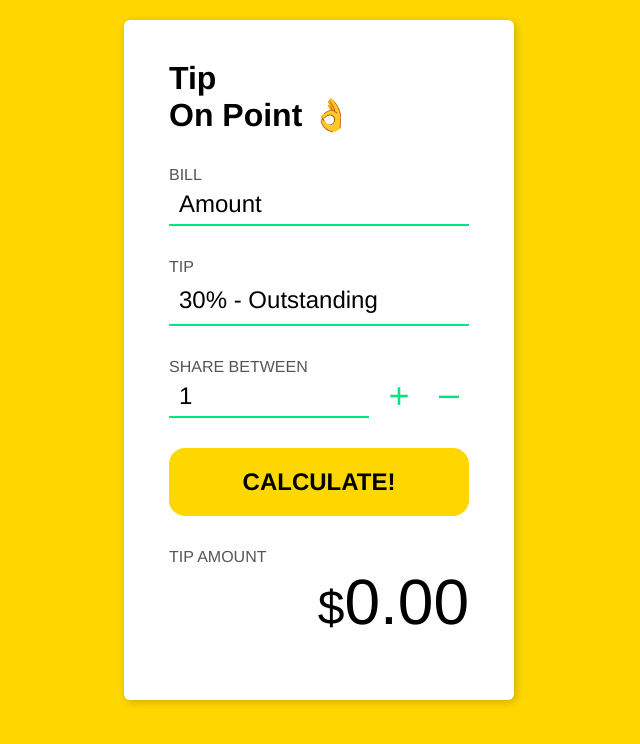
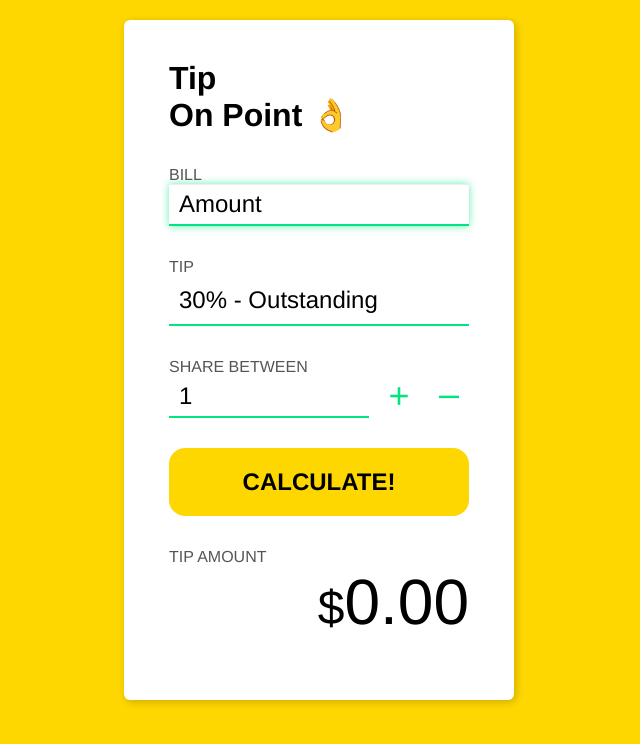
Before and after one commit to niiccolas/tiponpoint, a plain HTML site: page index.html in a window 1280 px wide. Shown: the whole page, without its empty margins (321-961 px from the left). Drawn offline with nearby package versions, Linux system fonts and the light colour scheme.

Commit message:
Add custom outline for accessibility

```diff
--- a/index.html
+++ b/index.html
@@ -17,10 +17,10 @@
       <p class="section-title">Bill</p>
       <label for="bill" class="screen-reader">Amount </label>
 
-      <input type="number" name="" id="bill" placeholder="Amount" tabindex="1" autocomplete="off" min="1" max="999999" autofocus>
+      <input type="number" class="customOutline" id="bill" placeholder="Amount" tabindex="1" autocomplete="off" min="1" max="999999" autofocus>
       <p class="section-title">Tip</p>
 
-      <select name="tip" id="tip" required tabindex="2">
+      <select name="tip" class="customOutline" id="tip" required tabindex="2">
         <option value="outstanding">30% - Outstanding</option>
         <option value="good">20% - Good</option>
         <option value="okay">15% - It was okay</option>
@@ -31,7 +31,7 @@
       <div class="plusminus-container">
         <div class="grid-container">
           <div class="grid-item-number">
-            <input type="number" id="sharing" value="1" min="1" max="9999" class="counter" tabindex="3">
+            <input type="number" id="sharing" value="1" min="1" max="9999" class="counter customOutline" tabindex="3">
           </div>
           <div class="operators" id="plus">+</div>
           <div class="operators adjustX" id="minus">–</div>
--- a/styles.css
+++ b/styles.css
@@ -84,7 +84,14 @@ input,select {
   border-bottom: 2px solid #00E482;
   font-size: 1.5rem;
   padding: 6px 10px;
-  outline: none;
+  transition: border-color ease-in-out .20s,box-shadow ease-in-out .20s;
+}
+.customOutline:focus {
+  border-color: rgb(0, 228, 130);
+  /* border-color: #00E482; */
+  outline: 0;
+  -webkit-box-shadow: inset 0 1px 1px rgba(0,0,0,.075), 0 0 8px rgba(0, 228, 130,.6);
+  box-shadow: inset 0 1px 1px rgba(0,0,0,.075), 0 0 8px rgba(0, 228, 130,.6);
 }
 
 ::placeholder { /* Chrome, Firefox, Opera, Safari 10.1+ */
```
